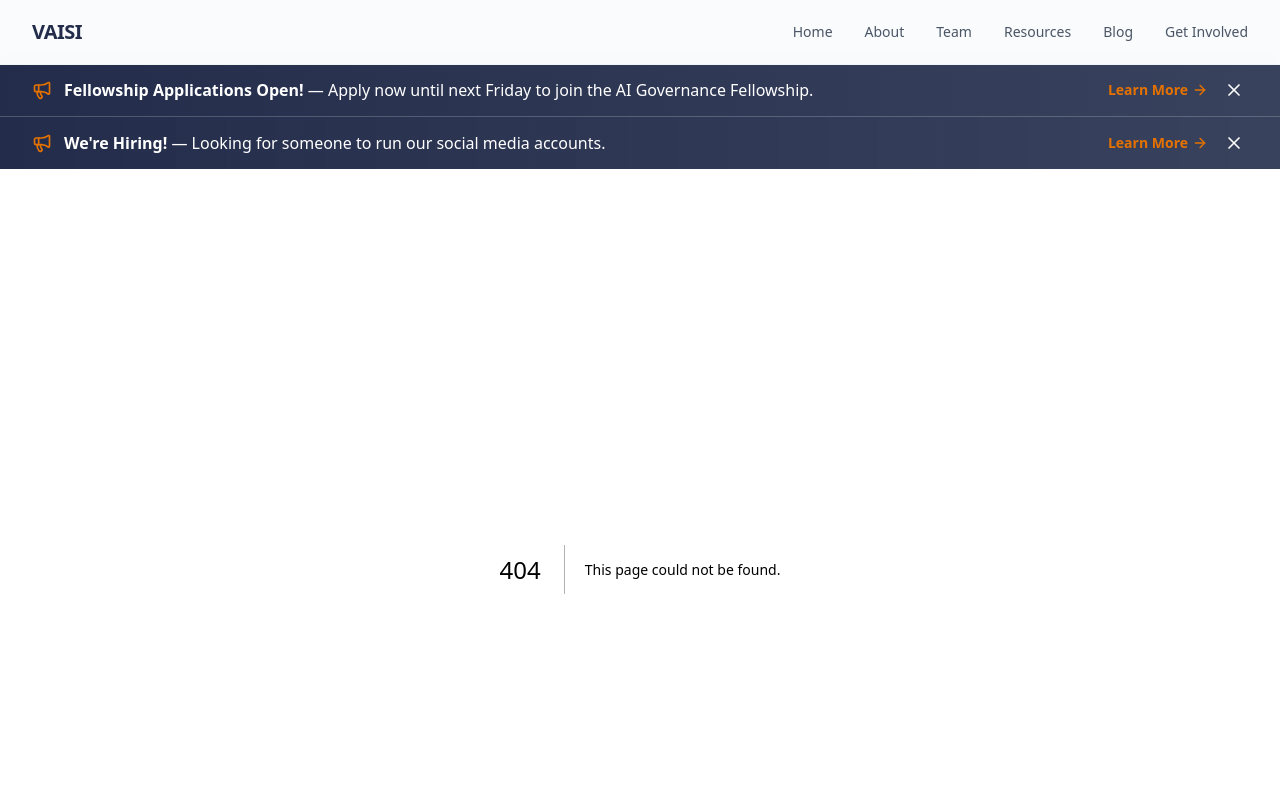
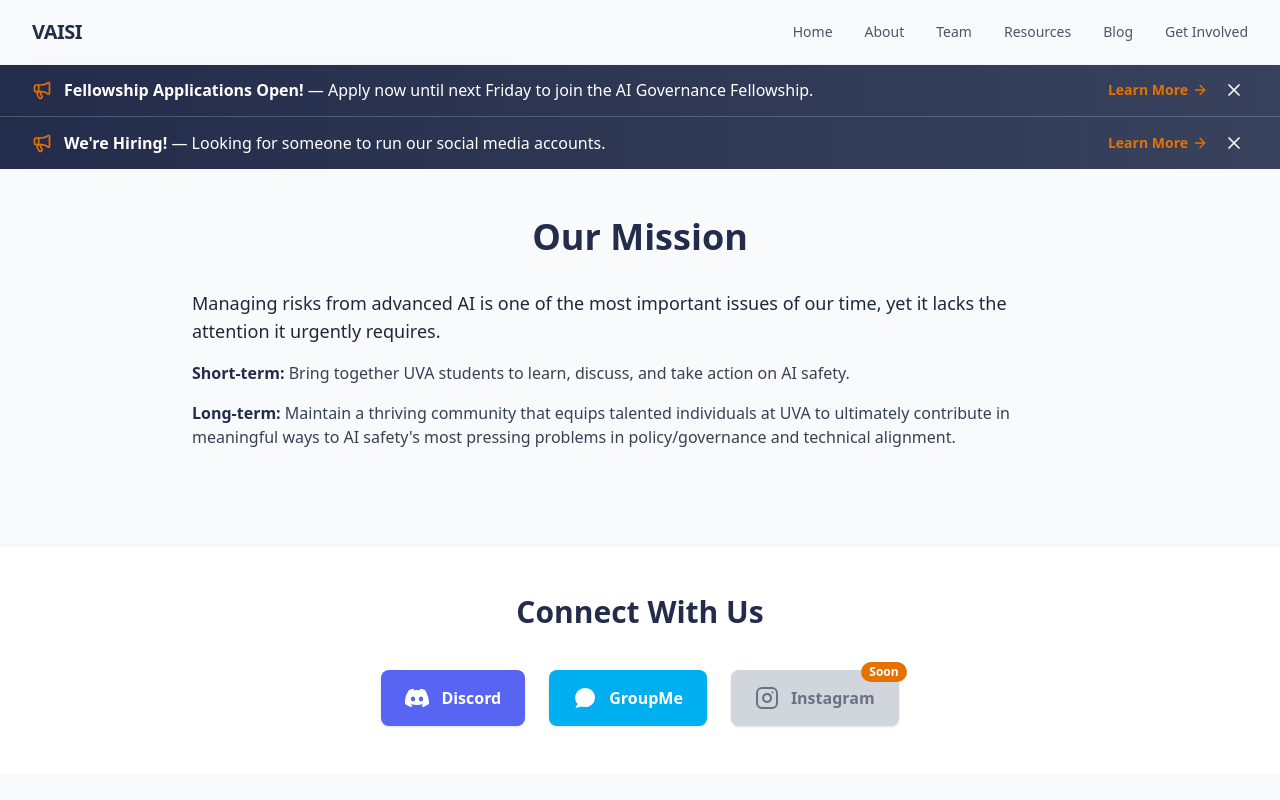
Before and after one commit to Virginia-AI-Security-Initiative/VAISI_Website, a Next.js app: page /mission in a window 1280 px wide. Before the commit this address had no page. Shown: the top 800 px of the page. Built offline with nearby package versions, Linux system fonts and the light colour scheme; a web font is replaced by a local one.

Commit message:
transparent VAISI logo

```diff
--- a/app/get-involved/page.tsx
+++ b/app/get-involved/page.tsx
@@ -119,10 +119,11 @@ export default function GetInvolvedPage() {
                 <h2 className="text-3xl font-bold text-primary mb-8 text-center">Event Calendar</h2>
                 <div className="max-w-5xl mx-auto bg-white rounded-xl shadow-sm border border-gray-100 overflow-hidden">
                     <iframe
-                        src=""
+                        src="https://calendar.google.com/calendar/embed?src=vaisi.club%40gmail.com&ctz=America%2FNew_York"
                         className="w-full border-0"
                         style={{ height: "600px" }}
                         title="VAISI Event Calendar"
+                        scrolling="no"
                     />
                 </div>
             </Section>
@@ -133,7 +134,7 @@ export default function GetInvolvedPage() {
                     <h2 className="text-3xl font-bold mb-4">Ready to Join?</h2>
                     <div className="flex justify-center gap-4 flex-wrap">
                         <a
-                            href="https://discord.gg/XyqmJE5emc"
+                            href="https://discord.gg/CNrRYtbtAu"
                             target="_blank"
                             rel="noopener noreferrer"
                             className="px-8 py-3 bg-white text-primary font-bold rounded-md hover:bg-gray-100 transition-colors"
--- /dev/null
+++ b/app/mission/page.tsx
@@ -0,0 +1,59 @@
+import Section from "@/components/Section";
+import { Instagram, Globe } from "lucide-react";
+import { DiscordIcon, GroupMeIcon } from "@/components/Icons";
+
+export default function MissionPage() {
+    return (
+        <div className="flex flex-col min-h-screen">
+            <Section className="bg-slate-50">
+                <h1 className="text-4xl font-bold text-primary mb-8 text-center">Our Mission</h1>
+
+                <div className="prose prose-lg max-w-4xl mx-auto text-gray-700">
+                    <div className="mb-12">
+                        <p className="mb-4 text-lg font-medium text-gray-800">
+                            Managing risks from advanced AI is one of the most important issues of our time, yet it lacks the attention it urgently requires.
+                        </p>
+                        <p className="mb-4">
+                            <span className="font-semibold text-primary">Short-term:</span> Bring together UVA students to learn, discuss, and take action on AI safety.
+                        </p>
+                        <p>
+                            <span className="font-semibold text-primary">Long-term:</span> Maintain a thriving community that equips talented individuals at UVA to ultimately contribute in meaningful ways to AI safety&apos;s most pressing problems in policy/governance and technical alignment.
+                        </p>
+                    </div>
+                </div>
+            </Section>
+
+            <Section className="bg-white border-t border-gray-100">
+                <h2 className="text-3xl font-bold text-center text-primary mb-10">Connect With Us</h2>
+                <div className="flex justify-center gap-6 flex-wrap">
+                    <a
+                        href="https://discord.gg/CNrRYtbtAu"
+                        target="_blank"
+                        rel="noopener noreferrer"
+                        className="flex items-center gap-3 px-6 py-4 bg-[#5865F2] text-white rounded-lg hover:opacity-90 transition-opacity font-bold shadow-sm"
+                    >
+                        <DiscordIcon size={24} />
+                        Discord
+                    </a>
+                    <a
+                        href="https://groupme.com/join_group/110490963/bxseYw8L"
+                        target="_blank"
+                        rel="noopener noreferrer"
+                        className="flex items-center gap-3 px-6 py-4 bg-[#00AFF0] text-white rounded-lg hover:opacity-90 transition-opacity font-bold shadow-sm"
+                    >
+                        <GroupMeIcon size={24} />
+                        GroupMe
+                    </a>
+                    <div
+                        className="flex items-center gap-3 px-6 py-4 bg-gray-300 text-gray-500 rounded-lg font-bold shadow-sm cursor-not-allowed relative"
+                        title="Coming Soon"
+                    >
+                        <Instagram size={24} />
+                        Instagram
+                        <span className="absolute -top-2 -right-2 bg-secondary text-white text-xs px-2 py-0.5 rounded-full">Soon</span>
+                    </div>
+                </div>
+            </Section>
+        </div>
+    );
+}
--- a/app/page.tsx
+++ b/app/page.tsx
@@ -28,7 +28,7 @@ export default function Home() {
             {/* Hero Graphic - takes less space (2/5) */}
             <div className="flex justify-center lg:justify-end lg:col-span-2">
               <Image
-                src="/VAISI_Logo.jpg"
+                src="/Transparent_VAISI_Logo.png"
                 alt="VAISI Logo"
                 width={500}
                 height={500}
@@ -51,7 +51,7 @@ export default function Home() {
                 <li className="flex gap-3">
                   <span className="text-secondary font-bold">•</span>
                   <span>
-                    Lorem ipsum dolor sit amet, <strong>consectetur adipiscing</strong> elit, sed do <strong>eiusmod tempor</strong>.
+                    Managing risks from advanced AI is one of the <a href="https://arxiv.org/pdf/2310.17688" target="_blank" rel="noopener noreferrer" className="text-secondary hover:underline">most important issues</a> of our time.
                   </span>
                 </li>
                 <li className="flex gap-3">
```
Also changed, not shown: public/Transparent_VAISI_Logo.png (added).
